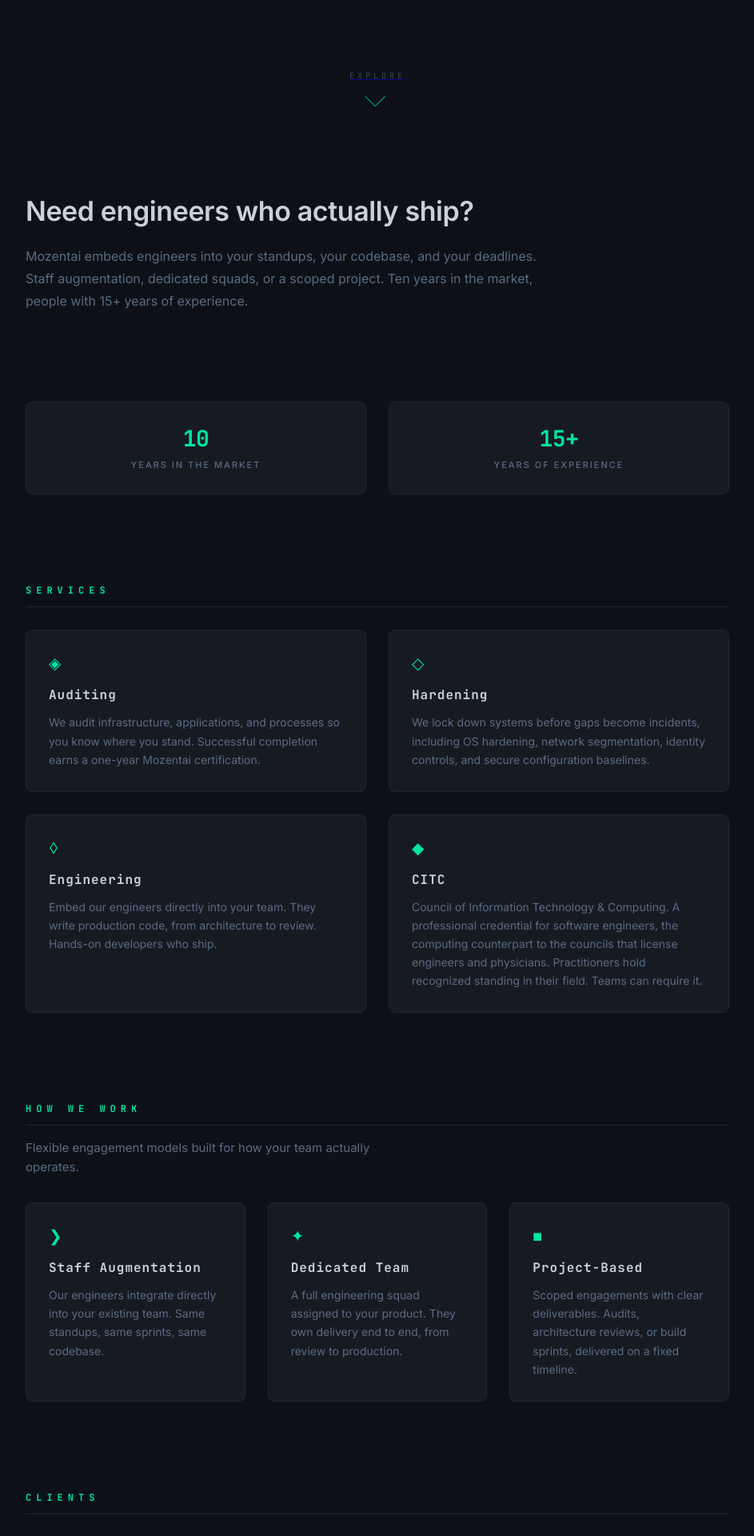
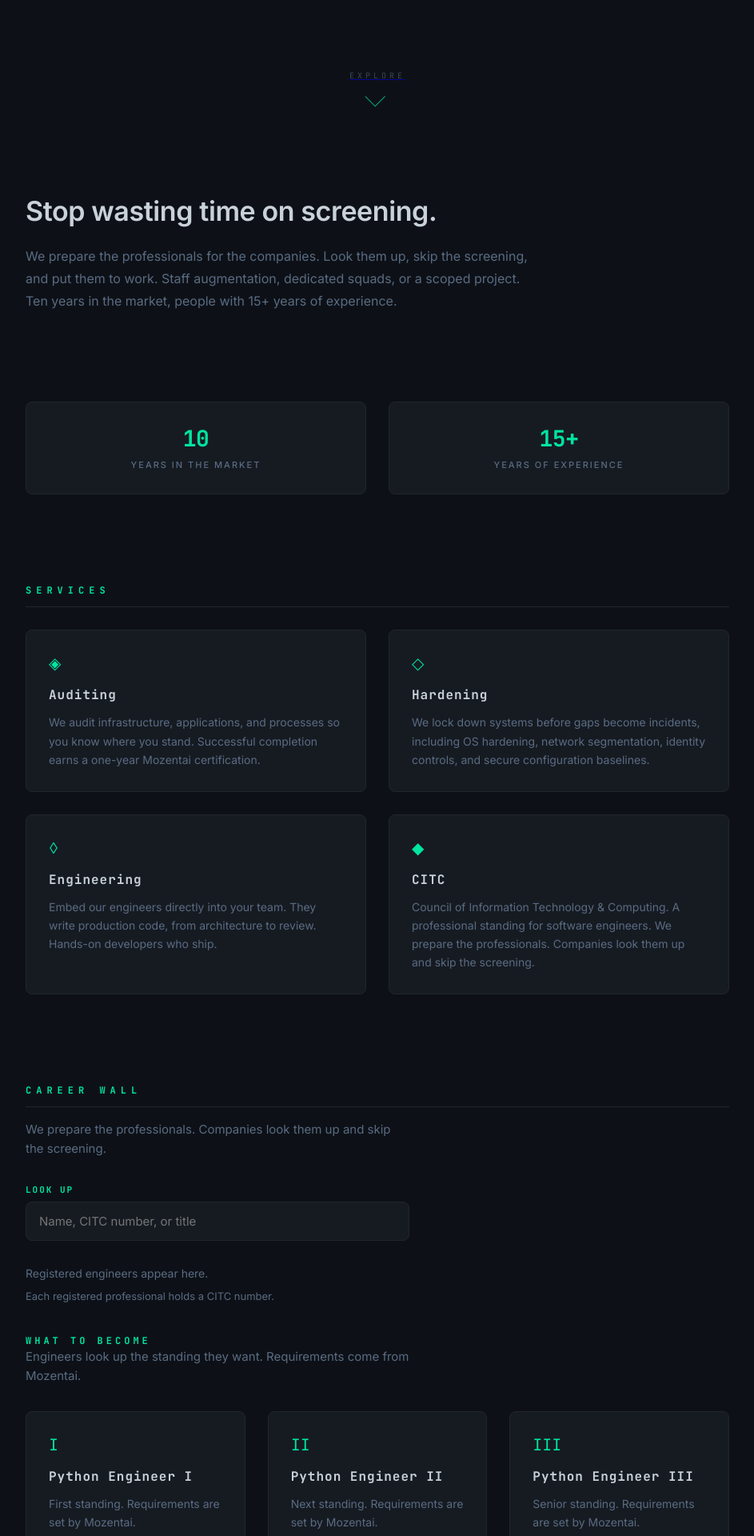
Before and after one commit to Mozentai/mozentai.com, a Jekyll site: the page built from index.md, in a window 1280 px wide. Shown: the part 737-2657 px from the top of the page at 80% size, without its empty margins (168-1111 px from the left). Built offline with Jekyll 4.4.1, drawn with Linux system fonts in a browser that asks for light colours; some of the changed text lies outside the part shown.

Commit message:
Add a Career Wall so companies can look up CITC engineers.
Keep prices, the five-title cap, and Stripe standing off the public page.

```diff
--- a/_config.yml
+++ b/_config.yml
@@ -1,6 +1,6 @@
 title: Mozentai
 tagline: Engineers @ Work
-description: Mozentai embeds engineers into your team. Staff augmentation, dedicated squads, scoped projects, and CITC credentials for software engineers. Ten years in the market, engineers with 15+ years of experience.
+description: Mozentai prepares the professionals so companies skip the screening. Staff augmentation, dedicated squads, scoped projects, and CITC standing for software engineers. Ten years in the market, engineers with 15+ years of experience.
 url: https://mozentai.com
 lang: en-US
 show_downloads: false
--- /dev/null
+++ b/_data/career.yml
@@ -0,0 +1,21 @@
+headline: Career Wall
+lead: We prepare the professionals. Companies look them up and skip the screening.
+lookup_label: Look up
+lookup_placeholder: Name, CITC number, or title
+empty: Registered engineers appear here.
+titles_kicker: What to become
+titles_lead: Engineers look up the standing they want. Requirements come from Mozentai.
+id_hint: Each registered professional holds a CITC number.
+
+titles:
+  - name: Python Engineer I
+    level: I
+    summary: First standing. Requirements are set by Mozentai.
+
+  - name: Python Engineer II
+    level: II
+    summary: Next standing. Requirements are set by Mozentai.
+
+  - name: Python Engineer III
+    level: III
+    summary: Senior standing. Requirements are set by Mozentai.
--- /dev/null
+++ b/_data/engineers.yml
@@ -0,0 +1,4 @@
+# Registered CITC professionals. Add a person here only after they hold a CREA.
+# Portraits live in assets/engineers/ as PNG or JPEG. The wall CSS forces site colors
+# (no photographic color). Do not invent people. Do not put Victor on this wall.
+people: []
--- a/_data/hire.yml
+++ b/_data/hire.yml
@@ -1,7 +1,7 @@
 email: victor@mozentai.com
 headline: Get in touch
 question: Need engineers who write production code?
-body: Tell us what you need. Staff augmentation, a dedicated squad, a scoped project, or a CITC credential. Your message goes to Mozentai.
+body: We prepare the professionals for the companies. Tell us what you need. Staff augmentation, a dedicated squad, a scoped project, or a CITC standing. Your message goes to Mozentai.
 cta: Send message
 direct: Prefer email? Write us directly
 submit: Send message
@@ -22,5 +22,5 @@
   - Not sure yet
 cta_home:
   headline: Get in touch
-  body: Embed Mozentai engineers in your standups, start a scoped project, or apply for a CITC credential. Same people who ship.
+  body: We prepare the professionals. Skip the screening, embed a team, or apply for a CITC standing.
   button: Start a conversation
--- a/_data/pitch.yml
+++ b/_data/pitch.yml
@@ -1,2 +1,2 @@
-question: Need engineers who actually ship?
-body: Mozentai embeds engineers into your standups, your codebase, and your deadlines. Staff augmentation, dedicated squads, or a scoped project. Ten years in the market, people with 15+ years of experience.
+question: Stop wasting time on screening.
+body: We prepare the professionals for the companies. Look them up, skip the screening, and put them to work. Staff augmentation, dedicated squads, or a scoped project. Ten years in the market, people with 15+ years of experience.
--- a/_data/services.yml
+++ b/_data/services.yml
@@ -11,5 +11,5 @@
   icon: "&#x25CA;"
 
 - name: CITC
-  description: Council of Information Technology & Computing. A professional credential for software engineers, the computing counterpart to the councils that license engineers and physicians. Practitioners hold recognized standing in their field. Teams can require it.
+  description: Council of Information Technology & Computing. A professional standing for software engineers. We prepare the professionals. Companies look them up and skip the screening.
   icon: "&#x25C6;"
--- /dev/null
+++ b/_includes/career.html
@@ -0,0 +1,56 @@
+<section class="section reveal" id="career">
+  <h2 class="section-title">{{ site.data.career.headline }}</h2>
+  <p class="section-lead">{{ site.data.career.lead }}</p>
+
+  <label class="wall-lookup-label" for="wall-lookup">{{ site.data.career.lookup_label }}</label>
+  <input
+    class="wall-lookup"
+    id="wall-lookup"
+    type="search"
+    placeholder="{{ site.data.career.lookup_placeholder }}"
+    autocomplete="off"
+  >
+
+  <div class="wall-grid" id="wall-people">
+    {% for person in site.data.engineers.people %}
+    <article
+      class="wall-card reveal"
+      style="--delay: {{ forloop.index0 | times: 80 }}ms"
+      data-name="{{ person.name | downcase | escape }}"
+      data-hex="{{ person.smarthex | downcase | escape }}"
+      data-titles="{{ person.titles | join: ' ' | downcase | escape }}"
+    >
+      <div class="wall-photo{% unless person.photo %} wall-photo--mark{% endunless %}">
+        {% if person.photo %}
+        <img src="{{ person.photo }}" alt="{{ person.name }}" width="400" height="400">
+        {% endif %}
+      </div>
+      <p class="wall-hex">{{ person.smarthex }}</p>
+      <h3 class="wall-name">{{ person.name }}</h3>
+      <ul class="wall-titles">
+        {% for title in person.titles %}
+        <li>{{ title }}</li>
+        {% endfor %}
+      </ul>
+    </article>
+    {% endfor %}
+  </div>
+  <p class="wall-empty{% if site.data.engineers.people.size > 0 %} is-hidden{% endif %}" id="wall-empty">{{ site.data.career.empty }}</p>
+  <p class="wall-id-hint">{{ site.data.career.id_hint }}</p>
+
+  <h3 class="wall-subhead">{{ site.data.career.titles_kicker }}</h3>
+  <p class="section-lead">{{ site.data.career.titles_lead }}</p>
+  <div class="cards" id="wall-titles">
+    {% for title in site.data.career.titles %}
+    <article
+      class="card reveal"
+      style="--delay: {{ forloop.index0 | times: 100 }}ms"
+      data-title="{{ title.name | downcase | escape }}"
+    >
+      <p class="card-icon">{{ title.level }}</p>
+      <h3 class="card-title">{{ title.name }}</h3>
+      <p class="card-desc">{{ title.summary }}</p>
+    </article>
+    {% endfor %}
+  </div>
+</section>
--- a/_layouts/default.html
+++ b/_layouts/default.html
@@ -186,6 +186,126 @@
       }
       .pitch-body:last-child {
         margin-bottom: 0;
+      }
+      .wall-lookup-label {
+        display: block;
+        font-family: var(--mono);
+        font-size: 11px;
+        font-weight: 700;
+        letter-spacing: 2px;
+        text-transform: uppercase;
+        color: var(--accent);
+        margin-bottom: 8px;
+      }
+      .wall-lookup {
+        width: 100%;
+        max-width: 480px;
+        background: var(--surface);
+        border: 1px solid var(--border);
+        border-radius: 8px;
+        color: var(--text);
+        font-family: var(--sans);
+        font-size: 15px;
+        padding: 14px 16px;
+        outline: none;
+        margin-bottom: 32px;
+      }
+      .wall-lookup:focus { border-color: var(--accent); }
+      .wall-grid {
+        display: grid;
+        grid-template-columns: repeat(3, 1fr);
+        gap: 28px;
+      }
+      .wall-card {
+        background: var(--surface);
+        border: 1px solid var(--border);
+        border-radius: 8px;
+        padding: 20px;
+        transition: border-color 0.3s, transform 0.3s;
+      }
+      .wall-card:hover {
+        border-color: var(--accent);
+        transform: translateY(-3px);
+      }
+      .wall-photo {
+        position: relative;
+        width: 100%;
+        aspect-ratio: 1;
+        margin-bottom: 16px;
+        border-radius: 8px;
+        overflow: hidden;
+        background: var(--bg);
+      }
+      .wall-photo img {
+        width: 100%;
+        height: 100%;
+        object-fit: cover;
+        filter: grayscale(1) contrast(1.15) brightness(0.82);
+        mix-blend-mode: luminosity;
+      }
+      .wall-photo::after {
+        content: "";
+        position: absolute;
+        inset: 0;
+        background: var(--accent);
+        mix-blend-mode: color;
+        opacity: 0.28;
+        pointer-events: none;
+      }
+      .wall-photo--mark {
+        background:
+          linear-gradient(var(--border), var(--border)) padding-box,
+          linear-gradient(135deg, var(--bg), var(--surface) 55%, var(--accent)) border-box;
+        border: 1px solid var(--border);
+      }
+      .wall-photo--mark::after { opacity: 0.18; }
+      .wall-hex {
+        font-family: var(--mono);
+        font-size: 11px;
+        letter-spacing: 1px;
+        color: var(--accent);
+        margin-bottom: 6px;
+      }
+      .wall-name {
+        font-family: var(--mono);
+        font-size: 15px;
+        font-weight: 700;
+        color: var(--text);
+        margin-bottom: 10px;
+        letter-spacing: 0.5px;
+      }
+      .wall-titles {
+        list-style: none;
+        display: flex;
+        flex-direction: column;
+        gap: 4px;
+      }
+      .wall-titles li {
+        font-size: 12px;
+        color: var(--muted);
+        letter-spacing: 0.3px;
+      }
+      .wall-empty {
+        font-size: 14px;
+        color: var(--muted);
+        margin: 0 0 12px;
+      }
+      .wall-empty.is-hidden,
+      .wall-card[hidden],
+      #wall-titles .card[hidden] { display: none; }
+      .wall-id-hint {
+        font-size: 13px;
+        color: var(--muted);
+        margin: 0 0 40px;
+      }
+      .wall-subhead {
+        font-family: var(--mono);
+        font-size: 12px;
+        font-weight: 700;
+        letter-spacing: 4px;
+        text-transform: uppercase;
+        color: var(--accent);
+        margin: 8px 0 12px;
       }
       .stats {
         display: grid;
@@ -468,6 +588,7 @@
         .certifications { grid-template-columns: repeat(2, 1fr); }
         .pitch-question { font-size: 26px; }
         .cards-2 { grid-template-columns: 1fr; }
+        .wall-grid { grid-template-columns: 1fr; }
       }
       @media (max-width: 600px) {
         .below { padding: 60px 24px 48px; gap: 80px; }
@@ -518,6 +639,7 @@
       {% include pitch.html %}
       {% include stats.html %}
       {% include services.html %}
+      {% include career.html %}
       {% include engagement.html %}
       {% include clients.html %}
       {% include certifications.html %}
@@ -607,5 +729,6 @@
         statObserver.observe(el);
       });
     </script>
+    <script src="/assets/js/career.js"></script>
   </body>
 </html>
--- /dev/null
+++ b/assets/js/career.js
@@ -0,0 +1,54 @@
+(function () {
+  var input = document.getElementById("wall-lookup");
+  if (!input) return;
+
+  var cards = Array.prototype.slice.call(document.querySelectorAll("#wall-people .wall-card"));
+  var titles = Array.prototype.slice.call(document.querySelectorAll("#wall-titles .card"));
+  var empty = document.getElementById("wall-empty");
+  var registered = cards.length;
+
+  function hay(el) {
+    return (
+      (el.getAttribute("data-name") || "") +
+      " " +
+      (el.getAttribute("data-hex") || "") +
+      " " +
+      (el.getAttribute("data-titles") || "") +
+      " " +
+      (el.getAttribute("data-title") || "")
+    ).replace(/\s+/g, " ").trim();
+  }
+
+  function escapeRe(value) {
+    return value.replace(/[.*+?^${}()|[\]\\]/g, "\\$&");
+  }
+
+  function matches(el, q) {
+    if (!q) return true;
+    var blob = hay(el);
+    if (blob === q) return true;
+    var tokens = q.split(/\s+/).filter(Boolean);
+    return tokens.every(function (token) {
+      return new RegExp("(^|\\s)" + escapeRe(token) + "(\\s|$)", "i").test(blob);
+    });
+  }
+
+  function filter() {
+    var q = (input.value || "").trim().toLowerCase();
+    var peopleHits = 0;
+    cards.forEach(function (card) {
+      var show = matches(card, q);
+      card.hidden = !show;
+      if (show) peopleHits += 1;
+    });
+    titles.forEach(function (card) {
+      card.hidden = q ? !matches(card, q) : false;
+    });
+    if (empty) {
+      var none = registered === 0 || (q && peopleHits === 0);
+      empty.classList.toggle("is-hidden", !none);
+    }
+  }
+
+  input.addEventListener("input", filter);
+})();
--- a/hire/index.md
+++ b/hire/index.md
@@ -2,6 +2,6 @@
 layout: inner
 title: Get in touch
 permalink: /hire/
-description: Get in touch with Mozentai. Staff augmentation, dedicated teams, project-based work, and CITC credentials.
+description: Get in touch with Mozentai. We prepare the professionals. Staff augmentation, dedicated teams, project-based work, and CITC standing.
 form: true
 ---
```
Also changed, not shown: 4 other files.
